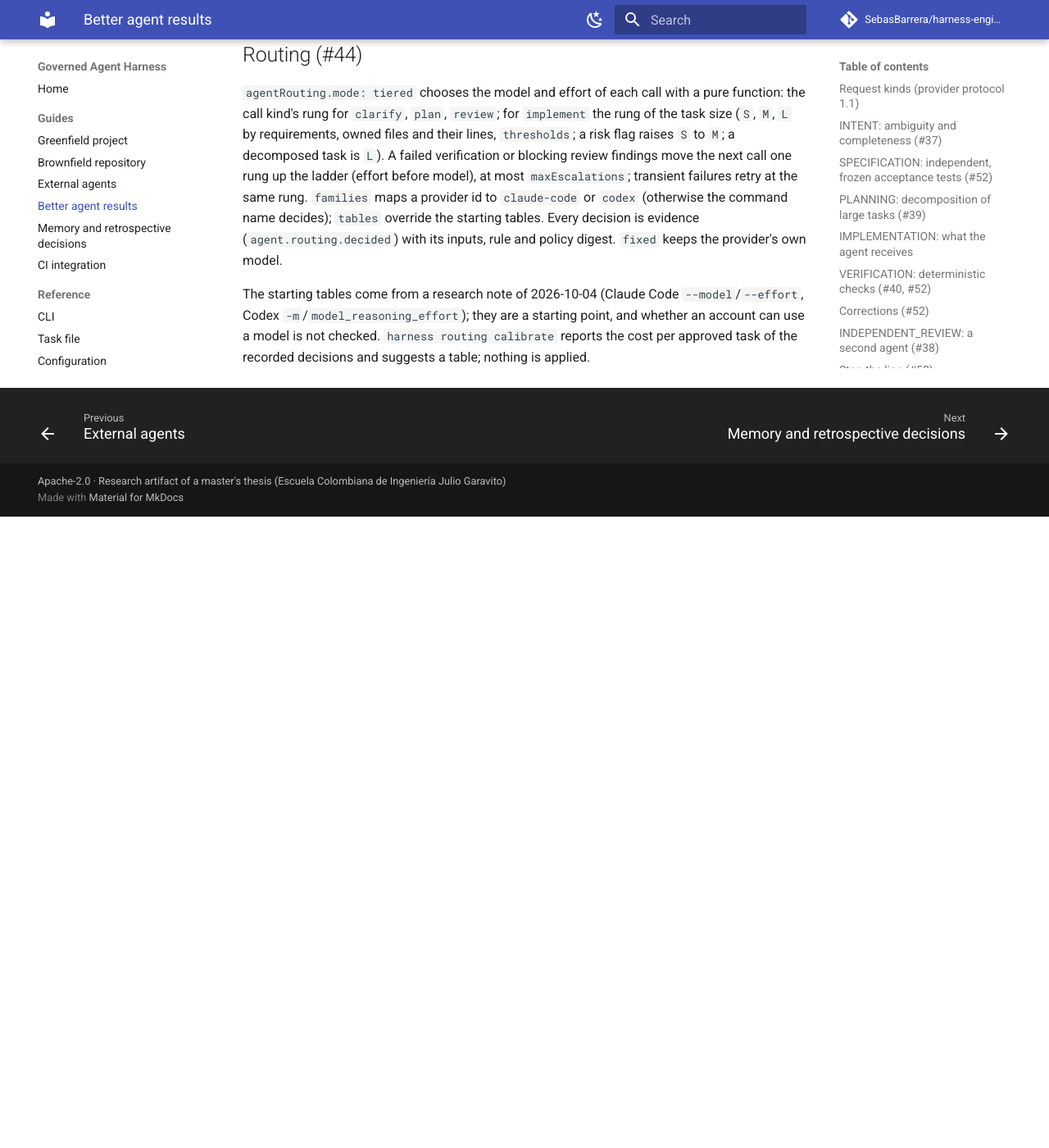
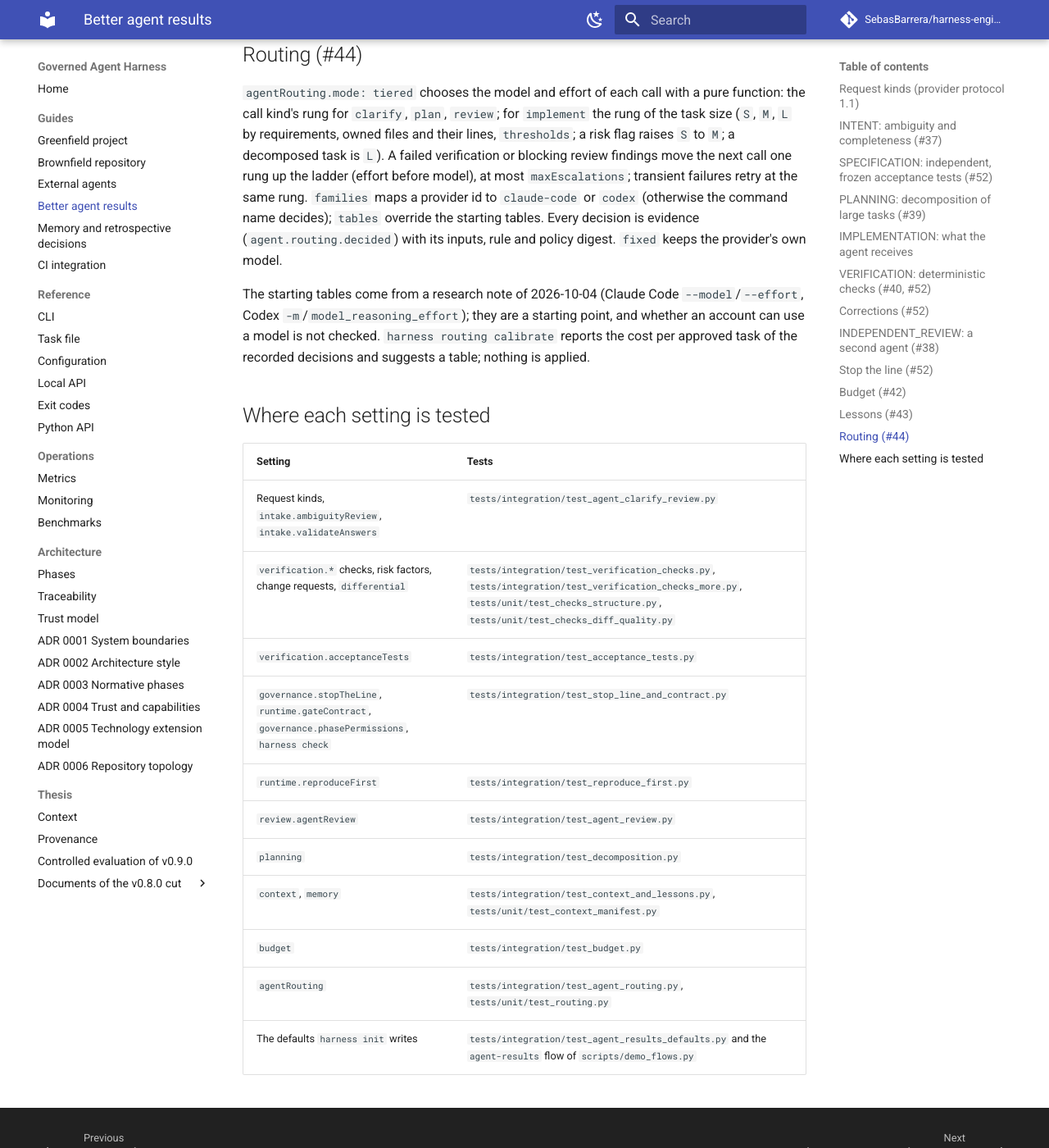
Before and after one commit to SebasBarrera/harness-engineering, an MkDocs documentation site: the page built from docs/guides/agent-results.md, in a window 1280 px wide and 1400 px high, scrolled down 5488 px. Shown: the whole window at 82% size. Built offline with MkDocs 1.6.1 and Material for MkDocs 9.7.7, drawn with Linux system fonts in a browser that asks for light colours; comment, search, counter and statistics services are not loaded; before the commit the page ends 6118 px from its top, so only the background shows below that.

Commit message:
docs(guide): map each agent-results setting to the tests that verify it
Readers of the guide can find the evidence behind each setting: the unit
and integration tests and the agent-results demo flow. This completes the
wave: every item of the issue is implemented behind a setting that harness
init writes, with tests, regenerated contracts and references.

Closes #52

```diff
--- a/docs/guides/agent-results.md
+++ b/docs/guides/agent-results.md
@@ -200,3 +200,19 @@
 Codex `-m`/`model_reasoning_effort`); they are a starting point, and whether an account can use
 a model is not checked. `harness routing calibrate` reports the cost per approved task of the
 recorded decisions and suggests a table; nothing is applied.
+
+## Where each setting is tested
+
+| Setting | Tests |
+|---|---|
+| Request kinds, `intake.ambiguityReview`, `intake.validateAnswers` | `tests/integration/test_agent_clarify_review.py` |
+| `verification.*` checks, risk factors, change requests, `differential` | `tests/integration/test_verification_checks.py`, `tests/integration/test_verification_checks_more.py`, `tests/unit/test_checks_structure.py`, `tests/unit/test_checks_diff_quality.py` |
+| `verification.acceptanceTests` | `tests/integration/test_acceptance_tests.py` |
+| `governance.stopTheLine`, `runtime.gateContract`, `governance.phasePermissions`, `harness check` | `tests/integration/test_stop_line_and_contract.py` |
+| `runtime.reproduceFirst` | `tests/integration/test_reproduce_first.py` |
+| `review.agentReview` | `tests/integration/test_agent_review.py` |
+| `planning` | `tests/integration/test_decomposition.py` |
+| `context`, `memory` | `tests/integration/test_context_and_lessons.py`, `tests/unit/test_context_manifest.py` |
+| `budget` | `tests/integration/test_budget.py` |
+| `agentRouting` | `tests/integration/test_agent_routing.py`, `tests/unit/test_routing.py` |
+| The defaults `harness init` writes | `tests/integration/test_agent_results_defaults.py` and the `agent-results` flow of `scripts/demo_flows.py` |
```
